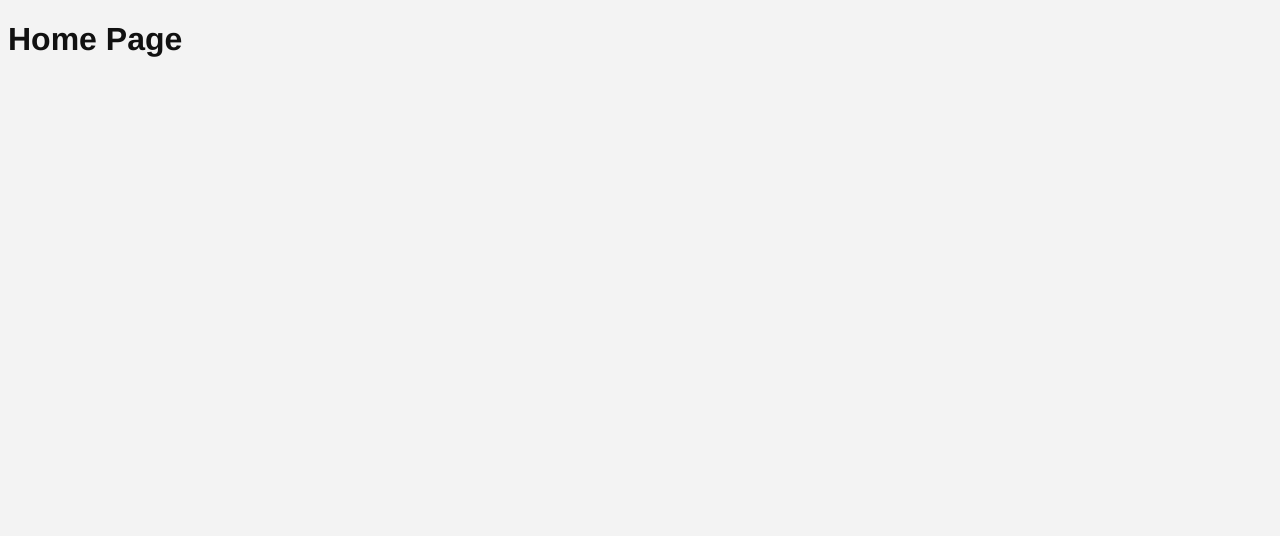
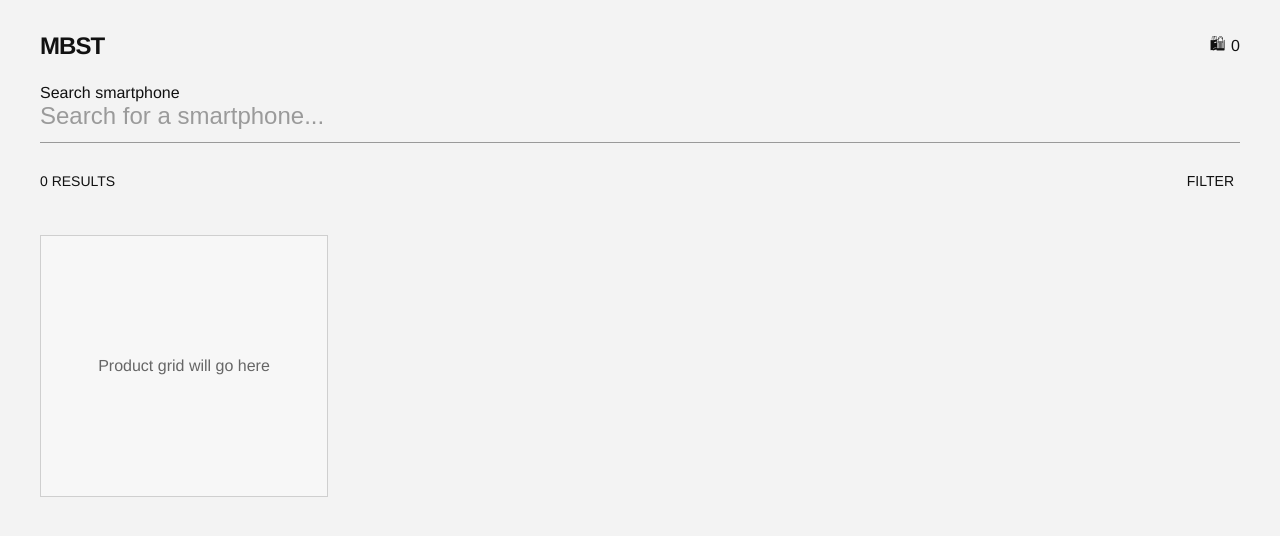
Before and after one commit to SergioDyBre/mobile-catalog, a React (Vite) app in the folder mobile-catalog/: page / in a window 1280 px wide. Shown: the top 536 px of the page. Built offline with nearby package versions, Linux system fonts and the light colour scheme.

Commit message:
add home layout with header and search bar

```diff
--- /dev/null
+++ b/mobile-catalog/src/components/layout/Header.jsx
@@ -0,0 +1,23 @@
+import { Link } from 'react-router-dom';
+import { useCart } from '../../context/CartContext';
+
+function Header() {
+  const { cartCount } = useCart();
+
+  return (
+    <header className="app-header">
+      <div className="app-header__inner">
+        <Link to="/" className="app-header__logo" aria-label="Go to home page">
+          <span>MBST</span>
+        </Link>
+
+        <Link to="/cart" className="app-header__cart" aria-label="Go to cart page">
+          <span className="app-header__cart-icon">🛍</span>
+          <span className="app-header__cart-count">{cartCount}</span>
+        </Link>
+      </div>
+    </header>
+  );
+}
+
+export default Header;
--- /dev/null
+++ b/mobile-catalog/src/components/layout/SearchBar.jsx
@@ -0,0 +1,20 @@
+function SearchBar({ value, onChange }) {
+  return (
+    <div className="search-bar">
+      <label className="sr-only" htmlFor="phone-search">
+        Search smartphone
+      </label>
+
+      <input
+        id="phone-search"
+        className="search-bar__input"
+        type="search"
+        placeholder="Search for a smartphone..."
+        value={value}
+        onChange={onChange}
+      />
+    </div>
+  );
+}
+
+export default SearchBar;
--- a/mobile-catalog/src/pages/HomePage.jsx
+++ b/mobile-catalog/src/pages/HomePage.jsx
@@ -1,5 +1,36 @@
+import { useState } from 'react';
+import Header from '../components/layout/Header';
+import SearchBar from '../components/layout/SearchBar';
+
 function HomePage() {
-  return <h1>Home Page</h1>;
+  const [search, setSearch] = useState('');
+
+  const handleSearchChange = (event) => {
+    setSearch(event.target.value);
+  };
+
+  return (
+    <div className="home-page">
+      <Header />
+
+      <main className="home-page__content">
+        <SearchBar value={search} onChange={handleSearchChange} />
+
+        <section className="home-page__toolbar" aria-label="Search results information">
+          <p className="home-page__results">0 RESULTS</p>
+          <button type="button" className="home-page__filter-button">
+            FILTER
+          </button>
+        </section>
+
+        <section className="home-page__grid">
+          <div className="home-page__placeholder-card">
+            Product grid will go here
+          </div>
+        </section>
+      </main>
+    </div>
+  );
 }
 
 export default HomePage;
--- /dev/null
+++ b/mobile-catalog/src/styles/_header.scss
@@ -0,0 +1,32 @@
+.app-header {
+  padding: 1.5rem 1rem 0;
+}
+
+.app-header__inner {
+  display: flex;
+  align-items: center;
+  justify-content: space-between;
+}
+
+.app-header__logo,
+.app-header__cart {
+  color: #111;
+  text-decoration: none;
+}
+
+.app-header__logo {
+  font-size: 1.5rem;
+  font-weight: 700;
+  letter-spacing: -0.04em;
+}
+
+.app-header__cart {
+  display: flex;
+  align-items: center;
+  gap: 0.35rem;
+  font-size: 1rem;
+}
+
+.app-header__cart-count {
+  font-size: 1rem;
+}
--- /dev/null
+++ b/mobile-catalog/src/styles/_home.scss
@@ -0,0 +1,77 @@
+.home-page {
+  min-height: 100vh;
+}
+
+.home-page__content {
+  padding: 1.5rem 1rem 2rem;
+}
+
+.search-bar {
+  margin-bottom: 1rem;
+}
+
+.search-bar__input {
+  width: 100%;
+  border: 0;
+  border-bottom: 1px solid #999;
+  background: transparent;
+  padding: 0 0 0.75rem;
+  font-size: 1.5rem;
+  color: #111;
+  outline: none;
+}
+
+.search-bar__input::placeholder {
+  color: #9a9a9a;
+}
+
+.home-page__toolbar {
+  display: flex;
+  align-items: center;
+  justify-content: space-between;
+  margin-bottom: 2rem;
+}
+
+.home-page__results,
+.home-page__filter-button {
+  font-size: 0.875rem;
+  color: #111;
+}
+
+.home-page__filter-button {
+  border: 0;
+  background: transparent;
+  cursor: pointer;
+}
+
+.home-page__grid {
+  display: grid;
+  grid-template-columns: 1fr;
+  gap: 1rem;
+}
+
+.home-page__placeholder-card {
+  min-height: 260px;
+  border: 1px solid #cfcfcf;
+  display: flex;
+  align-items: center;
+  justify-content: center;
+  color: #666;
+  background-color: #f7f7f7;
+}
+
+@media (min-width: 768px) {
+  .app-header {
+    padding: 1.5rem 2rem 0;
+  }
+
+  .home-page__content {
+    padding: 1.5rem 2rem 3rem;
+  }
+}
+
+@media (min-width: 1200px) {
+  .home-page__grid {
+    grid-template-columns: repeat(4, 1fr);
+  }
+}
--- a/mobile-catalog/src/styles/main.scss
+++ b/mobile-catalog/src/styles/main.scss
@@ -1,5 +1,7 @@
 @import './variables';
 @import './reset';
+@import './header';
+@import './home';
 
 body {
   font-family: Helvetica, Arial, sans-serif;
```
